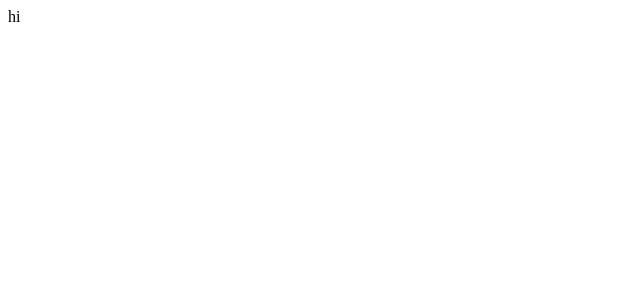
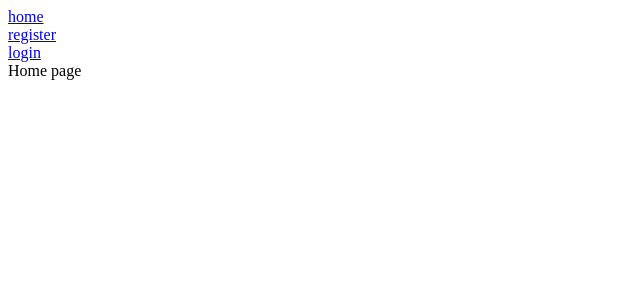
Before and after one commit to KIM-JUNHO/jwt-auth, a React (Create React App) app in the folder web/: page / in a window 1280 px wide. Shown: the top 300 px of the page, without its empty margins (0-640 px from the left). Built offline with nearby package versions, Linux system fonts and the light colour scheme.

Commit message:
add nav menu

```diff
--- a/web/src/Routes.tsx
+++ b/web/src/Routes.tsx
@@ -1,12 +1,31 @@
 import React from 'react';
-import { BrowserRouter, Switch, Route } from 'react-router-dom';
+import { BrowserRouter, Switch, Route, Link } from 'react-router-dom';
+import { Home } from './pages/Home';
+import { Register } from './pages/Register';
+import { Login } from './pages/Login';
 
 export function Routes() {
   return (
     <BrowserRouter>
-      <Switch>
-        <Route exact path="/" render={() => <div>hi</div>} />
-      </Switch>
+      <div>
+        <header>
+          <div>
+            <Link to="/">home</Link>
+          </div>
+          <div>
+            <Link to="/register">register</Link>
+          </div>
+          <div>
+            <Link to="/login">login</Link>
+          </div>
+        </header>
+
+        <Switch>
+          <Route exact path="/" component={Home} />
+          <Route exact path="/register" component={Register} />
+          <Route exact path="/login" component={Login} />
+        </Switch>
+      </div>
     </BrowserRouter>
   );
 }
--- a/web/src/pages/Home.tsx
+++ b/web/src/pages/Home.tsx
@@ -1,7 +1,7 @@
 import React from 'react';
-
+import { Link } from 'react-router-dom';
 interface Props {}
 
 export const Home: React.FC<Props> = () => {
-  return <div>index</div>;
+  return <div>Home page</div>;
 };
```
